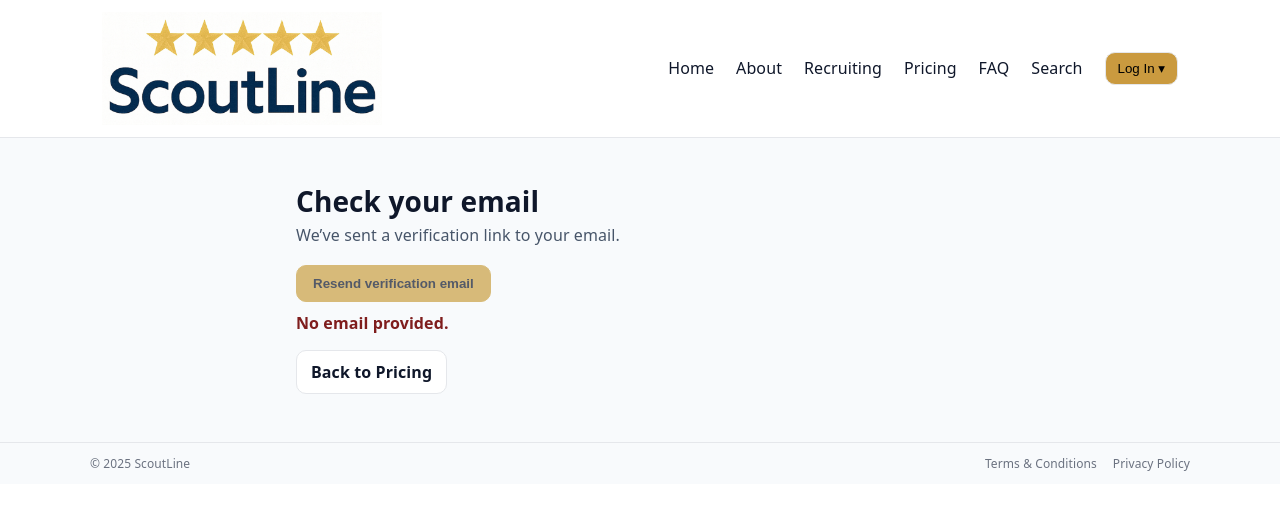
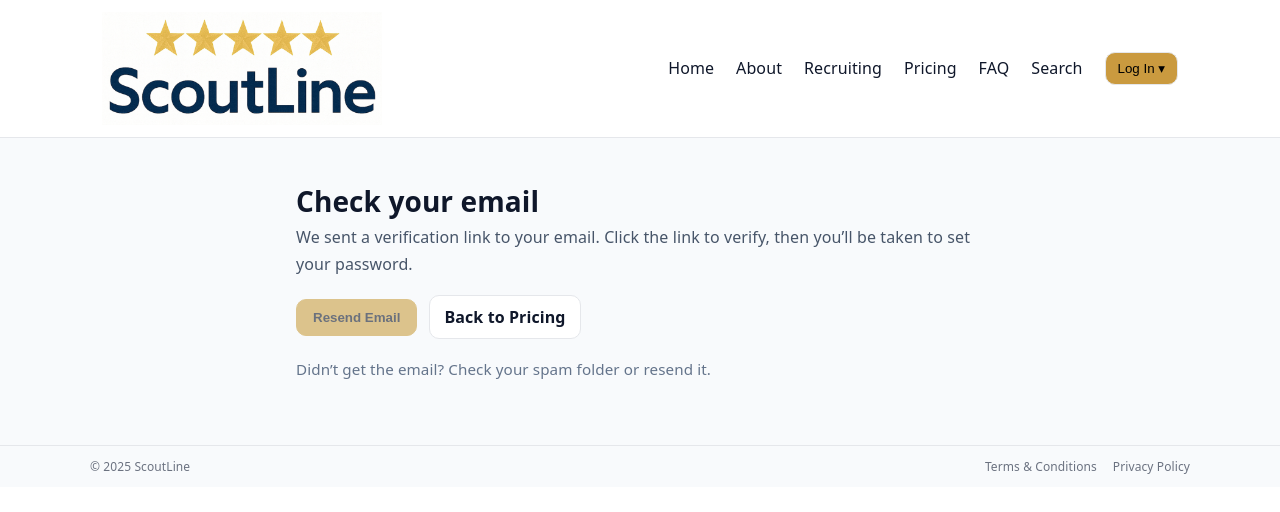
Before and after one commit to mattblittle-create/scoutline-beta, a Next.js app: page /check-email in a window 1280 px wide. Shown: the top 512 px of the page. Built offline with nearby package versions, Linux system fonts and the light colour scheme.

Commit message:
update: "fix(check-email): split into server page + client resend button"

```diff
--- a/app/check-email/Client.tsx
+++ b/app/check-email/Client.tsx
@@ -2,59 +2,48 @@
 
 import { useState } from "react";
 
-export default function ResendClient({ email }: { email: string }) {
-  const [status, setStatus] = useState<"idle" | "ok" | "err" | "loading">("idle");
+export default function Resend({ email }: { email: string }) {
+  const [status, setStatus] = useState<"idle" | "loading" | "ok" | "err">("idle");
 
   const onResend = async () => {
     if (!email) return;
-    setStatus("loading");
     try {
+      setStatus("loading");
       const res = await fetch("/api/auth/send-verification", {
         method: "POST",
         headers: { "Content-Type": "application/json" },
         body: JSON.stringify({ email }),
       });
-      setStatus(res.ok ? "ok" : "err");
+      if (!res.ok) throw new Error("bad status");
+      setStatus("ok");
     } catch {
       setStatus("err");
     }
   };
 
   return (
-    <div>
-      <button
-        className="primary-btn"
-        onClick={onResend}
-        disabled={!email || status === "loading"}
-        style={{
-          padding: "10px 16px",
-          borderRadius: 10,
-          border: "1px solid #caa042",
-          background: "#caa042",
-          color: "#0f172a",
-          fontWeight: 800,
-          cursor: !email || status === "loading" ? "not-allowed" : "pointer",
-          opacity: !email || status === "loading" ? 0.7 : 1,
-        }}
-      >
-        {status === "loading" ? "Resending…" : "Resend verification email"}
-      </button>
-
-      {status === "ok" && (
-        <div style={{ marginTop: 10, fontWeight: 700, color: "#065f46" }}>
-          Verification email sent.
-        </div>
-      )}
-      {status === "err" && (
-        <div style={{ marginTop: 10, fontWeight: 700, color: "#7f1d1d" }}>
-          Couldn’t send email. Try again.
-        </div>
-      )}
-      {!email && (
-        <div style={{ marginTop: 10, fontWeight: 700, color: "#7f1d1d" }}>
-          No email provided.
-        </div>
-      )}
-    </div>
+    <button
+      type="button"
+      onClick={onResend}
+      className="primary-btn"
+      disabled={!email || status === "loading"}
+      aria-live="polite"
+    >
+      {status === "loading" ? "Resending…" : status === "ok" ? "Sent!" : "Resend Email"}
+      <style>{`
+        .primary-btn {
+          padding:10px 16px;
+          border-radius:10px;
+          border:1px solid #caa042;
+          background:#caa042;
+          color:#0f172a;
+          font-weight:800;
+          cursor:pointer;
+          transition:transform .15s ease, box-shadow .15s ease, background-color .15s ease;
+        }
+        .primary-btn:hover { transform: translateY(-2px); box-shadow:0 6px 16px rgba(0,0,0,0.18); }
+        .primary-btn:disabled { opacity:.6; cursor:not-allowed; }
+      `}</style>
+    </button>
   );
 }
--- a/app/check-email/page.tsx
+++ b/app/check-email/page.tsx
@@ -1,43 +1,33 @@
 import Link from "next/link";
-import ResendClient from "./Client";
+import Resend from "./Client";
 
-export default function CheckEmailPage({
-  searchParams,
-}: {
-  searchParams: { email?: string; plan?: string };
-}) {
-  const email = searchParams?.email ?? "";
-  const plan = (searchParams?.plan ?? "").toLowerCase();
+type Props = {
+  searchParams?: { email?: string; plan?: string };
+};
 
-  const title =
-    plan === "coach" ? "Check your work email" : "Check your email";
-
-  const subtitle =
-    plan === "coach"
-      ? "We’ve sent a verification link to finish setting up your Coach account."
-      : "We’ve sent a verification link to your email.";
+export default function CheckEmailPage({ searchParams }: Props) {
+  const email = (searchParams?.email || "").trim();
+  const plan = (searchParams?.plan || "").trim();
 
   return (
     <main style={{ maxWidth: 720, margin: "0 auto", padding: "24px 16px", color: "#0f172a" }}>
-      <h1 style={{ margin: 0, fontSize: "1.75rem", fontWeight: 800 }}>{title}</h1>
-      <p style={{ marginTop: 6, color: "#475569" }}>{subtitle}</p>
+      <h1 style={{ margin: 0, fontSize: "1.75rem", fontWeight: 800 }}>Check your email</h1>
+      <p style={{ marginTop: 8, color: "#475569" }}>
+        We sent a verification link to {email ? <strong>{email}</strong> : "your email"}.
+        Click the link to verify, then you’ll be taken to set your password.
+      </p>
 
-      {email ? (
-        <p style={{ marginTop: 10 }}>
-          Sent to: <strong>{email}</strong>
-        </p>
-      ) : null}
-
-      <div style={{ marginTop: 16 }}>
-        <ResendClient email={email} />
+      <div style={{ marginTop: 18, display: "flex", gap: 12, alignItems: "center", flexWrap: "wrap" }}>
+        <Resend email={email} />
+        <Link href="/pricing" className="sl-link-btn">Back to Pricing</Link>
+        {plan === "coach" ? (
+          <Link href="/onboarding/coach" className="sl-link-btn">Edit Coach Info</Link>
+        ) : null}
       </div>
 
-      <div style={{ display: "flex", gap: 10, marginTop: 16, flexWrap: "wrap" }}>
-        <Link href="/pricing" className="sl-link-btn">Back to Pricing</Link>
-        {plan === "coach" && (
-          <Link href="/onboarding/coach" className="sl-link-btn">Edit Info</Link>
-        )}
-      </div>
+      <p style={{ marginTop: 18, color: "#64748b", fontSize: ".95rem" }}>
+        Didn’t get the email? Check your spam folder or resend it.
+      </p>
 
       <style>{`
         .sl-link-btn {
```
